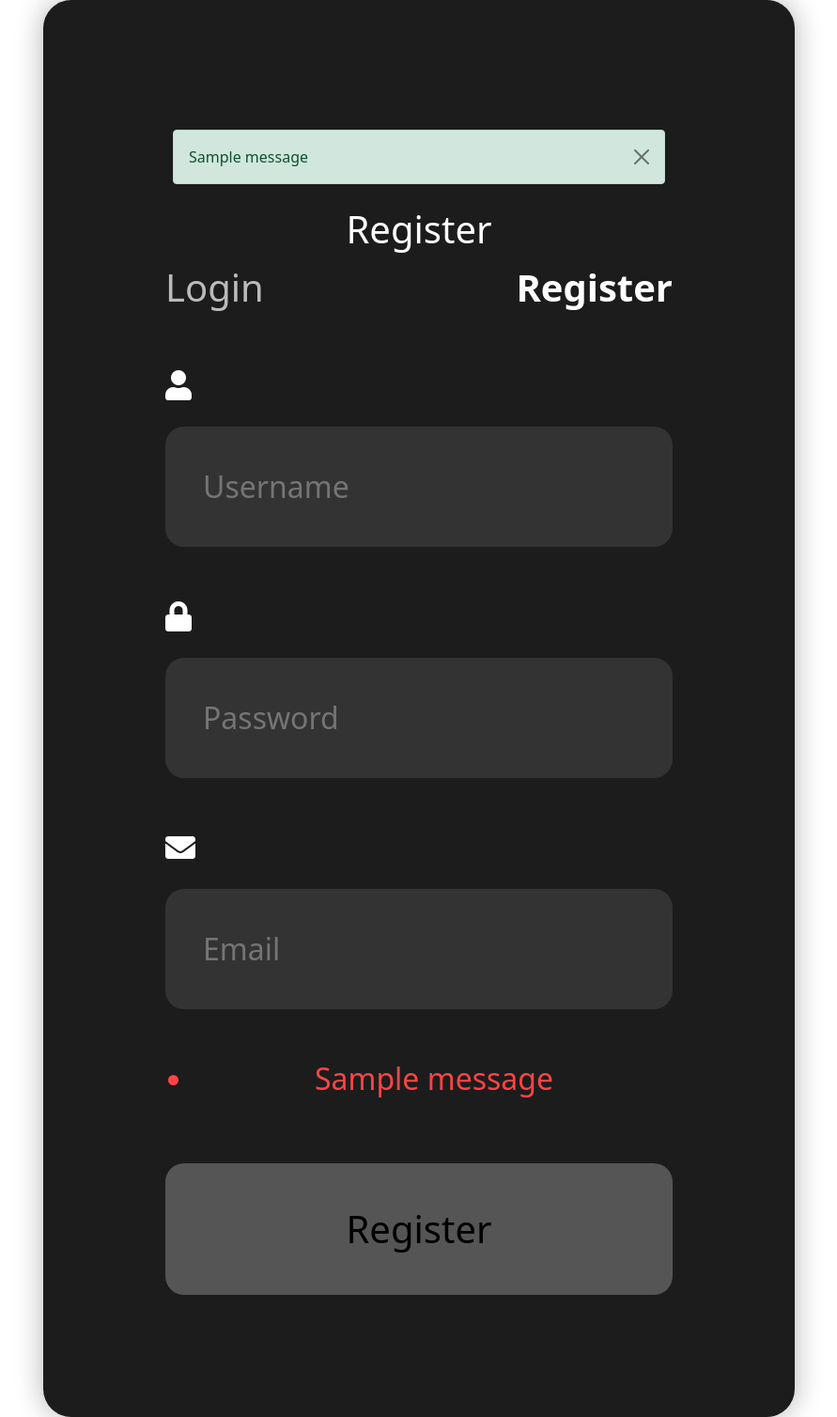
After one commit to MatheuseduPinheiro/captive_portal_machine, a Flask app: page /portalogin/register in a window 1280 px wide. The commit adds this page. Shown: the whole page at 94% size, without its empty margins (194-1085 px from the left). Run offline with Flask 3, Linux system fonts and the light colour scheme; one stand-in notice (Sample message) is shown; some libraries are stand-ins or nearby versions.

Commit message:
Criação da rota de cadastro e correções com a conexão com o banco

```diff
--- a/controllers/route.py
+++ b/controllers/route.py
@@ -1,27 +1,88 @@
-import MySQLdb
 from flask import Blueprint, render_template, request, redirect, session, url_for, flash
-from ..models import Conexao
+from models.model import Conexao
+import re
+import hashlib
 
+# Definindo o blueprint como 'app'
 app = Blueprint('app', __name__)
 
-@app.route('/login', methods=['GET', 'POST'])
+@app.route('/')
+@app.route('/portalogin/', methods=['GET', 'POST'])
 def login():
     if request.method == 'POST' and 'username' in request.form and 'password' in request.form:
         username = request.form['username']
         password = request.form['password']
 
+        # Hash da senha para verificar com o banco de dados
+        hashed_password = hashlib.sha256(password.encode()).hexdigest()
+
         # Usando a classe Conexao para obter dados
         conn = Conexao()
-        conn.cursor.execute('SELECT * FROM accounts WHERE username = %s AND password = %s', (username, password))
-        account = conn.cursor.fetchone()
+        cursor = conn.cursor
+
+        cursor.execute('SELECT * FROM accounts WHERE username = %s AND password = %s', (username, hashed_password))
+        account = cursor.fetchone()
         conn.close()
 
         if account:
             session['loggedin'] = True
             session['id'] = account['id']
             session['username'] = account['username']
-            return redirect(url_for('home'))  # Redirecionar para uma rota definida no Flask, como 'home'
+            return redirect('https://www.google.com')
+
         else:
             flash("Incorrect username/password!", "danger")
 
-    return render_template('auth/login.html', title="Login")
+    return render_template('login.html', title="Login")
+
+@app.route('/portalogin/register', methods=['GET', 'POST'])
+def register():
+    if request.method == 'POST':
+        if 'username' in request.form and 'password' in request.form and 'email' in request.form:
+            username = request.form['username']
+            password = request.form['password']
+            email = request.form['email']
+
+            # Verificar se os campos não estão vazios
+            if not username or not password or not email:
+                flash("All fields are required!", "danger")
+                return render_template('register.html', title="Register")
+
+            # Verificar o formato do email
+            if not re.match(r'[^@]+@[^@]+\.[^@]+', email):
+                flash("Invalid email address!", "danger")
+                return render_template('register.html', title="Register")
+
+            # Verificar o formato do nome de usuário
+            if not re.match(r'[A-Za-z0-9]+', username):
+                flash("Username must contain only characters and numbers!", "danger")
+                return render_template('register.html', title="Register")
+
+            # Hash da senha para segurança
+            hashed_password = hashlib.sha256(password.encode()).hexdigest()
+
+            # Usar a classe Conexao para gerenciar a conexão
+            conn = Conexao()
+            cursor = conn.cursor
+
+            try:
+                # Verificar se o nome de usuário ou email já está em uso
+                cursor.execute('SELECT * FROM accounts WHERE username = %s OR email = %s', (username, email))
+                existing_user = cursor.fetchone()
+
+                if existing_user:
+                    flash("Username or email already exists!", "danger")
+                else:
+                    # Inserir novo usuário no banco de dados
+                    cursor.execute('INSERT INTO accounts (username, password, email) VALUES (%s, %s, %s)', (username, hashed_password, email))
+                    conn.connection.commit()  # Commit usando a conexão, não o cursor
+                    flash("Registration successful! You can now log in.", "success")
+                    return redirect(url_for('app.login'))  # Corrigido para referenciar a rota do blueprint
+
+            except Exception as e:
+                flash(f"An error occurred: {str(e)}", "danger")
+
+            finally:
+                conn.close()
+
+    return render_template('register.html', title="Register")
--- a/main.py
+++ b/main.py
@@ -1,25 +1,25 @@
 from flask import Flask
-from controllers.route import app as routes_blueprint
+from controllers.route import app as app_blueprint
 from flask_mysqldb import MySQL
 
 def create_app():
     app = Flask(__name__)
 
-    # Configurações do MySQL
+    app.secret_key = '1a2b3c4d5e6d7g8h9i10'
+
     app.config['MYSQL_HOST'] = 'localhost'
     app.config['MYSQL_USER'] = 'root'
-    app.config['MYSQL_PASSWORD'] = ''  # Substitua pela sua senha do banco de dados.
-    app.config['MYSQL_DB'] = 'loginapp'
+    app.config['MYSQL_PASSWORD'] = ''
+    app.config['MYSQL_DB'] = 'captiveportal_machine'
 
     mysql = MySQL(app)
     app.config['mysql'] = mysql
 
-    # Registra os blueprints
-    app.register_blueprint(routes_blueprint)
+    app.register_blueprint(app_blueprint, url_prefix='/')  # Registrando o blueprint com o prefixo correto
 
     return app
 
 app = create_app()
 
 if __name__ == '__main__':
-    app.run(debug=True)
+    app.run(host='192.168.15.11', port=5000, debug=True)
--- a/static/app.css
+++ b/static/app.css
@@ -0,0 +1,121 @@
+/* Global Styles */
+body {
+    font-family: 'Arial', sans-serif;
+    background-color: #f0f0f0;
+    margin: 0;
+    padding: 0;
+	overflow: hidden;
+}
+
+#auth {
+    display: flex;
+    justify-content: center;
+    align-items: center;
+    min-height: 100vh;
+    background-color: #ffffff;
+	overflow: hidden;
+}
+
+h1 {
+    color: #ffffff;
+    font-size: 400px;
+    margin-bottom: 110px;
+    text-align: center;
+}
+
+.login, .register {
+    background-color: #1c1c1c;
+    padding: 130px;
+    border-radius: 30px;
+    box-shadow: 0px 0px 30px rgba(0, 0, 0, 0.3);
+    width: 100%;
+    max-width: 800px;
+}
+
+.links {
+    display: flex;
+    justify-content: space-between;
+    margin-bottom: 50px;
+}
+
+.links a {
+    color: #bbb;
+    text-decoration: none;
+    font-size: 40px;
+}
+
+.links a.active {
+    color: #ffffff;
+    font-weight: bold;
+}
+
+form {
+    display: flex;
+    flex-direction: column;
+}
+
+label {
+    color: #ffffff;
+    margin-bottom: 20px;
+    font-size: 32px; /
+}
+
+input[type="text"], input[type="password"], input[type="email"] {
+    padding: 40px;
+    margin-bottom: 50px;
+    border: none;
+    border-radius: 20px;
+    background-color: #333333;
+    color: #ffffff;
+    font-size: 32px;
+}
+
+input[type="submit"] {
+    padding: 40px;
+    background-color: #555;
+    border: none;
+    border-radius: 20px;
+    cursor: pointer;
+    font-size: 40px;
+    transition: background-color 0.3s ease;
+}
+
+input[type="submit"]:hover {
+    background-color: #777;
+}
+
+.msg {
+    color: #ff4444;
+    font-size: 32px;
+    margin-bottom: 50px;
+    text-align: center;
+}
+
+/* Responsive Design */
+@media (max-width: 600px) {
+    .login, .register {
+        padding: 100px;
+        width: 100%;
+    }
+
+    h1 {
+        font-size: 64px;
+    }
+
+    input[type="text"], input[type="password"], input[type="email"], input[type="submit"] {
+        font-size: 44px;
+        padding: 50px;
+    }
+
+    input[type="submit"] {
+        font-size: 48px;
+    }
+
+    .links a {
+        font-size: 32px;
+    }
+
+    label {
+        font-size: 44px; /
+    }
+}
--- /dev/null
+++ b/templates/alert.html
@@ -0,0 +1,13 @@
+{% with messages = get_flashed_messages(with_categories=true) %}
+<!-- Categories: success (green), info (blue), warning (yellow), danger (red) -->
+{% if messages %}
+{% for category, message in messages %}
+<div class="container p-2">
+<div class="alert alert-{{ category }} alert-dismissible fade show" role="alert">
+    {{ message }}
+    <button type="button" class="btn-close" data-bs-dismiss="alert" aria-label="Close"></button>
+</div>
+</div>
+{% endfor %}
+{% endif %}
+{% endwith %}
--- a/templates/auth_layout.html
+++ b/templates/auth_layout.html
@@ -4,7 +4,7 @@
 <head>
     <meta charset="utf-8">
     <title>{% block title %}{% endblock %}</title>
-    <link rel="stylesheet" href="{{ url_for('static', filename='style.css') }}">
+    <link rel="stylesheet" href="{{ url_for('static', filename='app.css') }}">
     <link rel="stylesheet" href="https://use.fontawesome.com/releases/v5.7.1/css/all.css">
     <!-- Bootstrap CSS -->
     <link href="https://cdn.jsdelivr.net/npm/bootstrap@5.0.2/dist/css/bootstrap.min.css" rel="stylesheet" integrity="sha384-EVSTQN3/azprG1Anm3QDgpJLIm9Nao0Yz1ztcQTwFspd3yD65VohhpuuCOmLASjC" crossorigin="anonymous">
--- /dev/null
+++ b/templates/register.html
@@ -0,0 +1,41 @@
+{% extends 'auth_layout.html' %}
+{% block title %} {{ title }} {% endblock %}
+{% block content %}
+
+<div class="register">
+    {% include "alert.html" %}
+    <h1>Register</h1>
+    <div class="links">
+        <a href="{{ url_for('app.login') }}">Login</a>
+        <a href="{{ url_for('app.register') }}" class="active">Register</a>
+    </div>
+    <form action="{{ url_for('app.register') }}" method="post" autocomplete="off">
+        <label for="username">
+            <i class="fas fa-user"></i>
+        </label>
+        <input type="text" name="username" placeholder="Username" id="username" required>
+        <label for="password">
+            <i class="fas fa-lock"></i>
+        </label>
+        <input type="password" name="password" placeholder="Password" id="password" required>
+        <label for="email">
+            <i class="fas fa-envelope"></i>
+        </label>
+        <input type="email" name="email" placeholder="Email" id="email" required>
+        <!-- Exibe as mensagens flash aqui -->
+        <div class="msg">
+            {% with messages = get_flashed_messages(with_categories=true) %}
+                {% if messages %}
+                    <ul class="flashes">
+                        {% for category, message in messages %}
+                            <li class="{{ category }}">{{ message }}</li>
+                        {% endfor %}
+                    </ul>
+                {% endif %}
+            {% endwith %}
+        </div>
+        <input type="submit" value="Register">
+    </form>
+</div>
+
+{% endblock %}
```
Also changed, not shown: models/model.py (+34 -6 lines), templates/login.html (+5 -5 lines).
